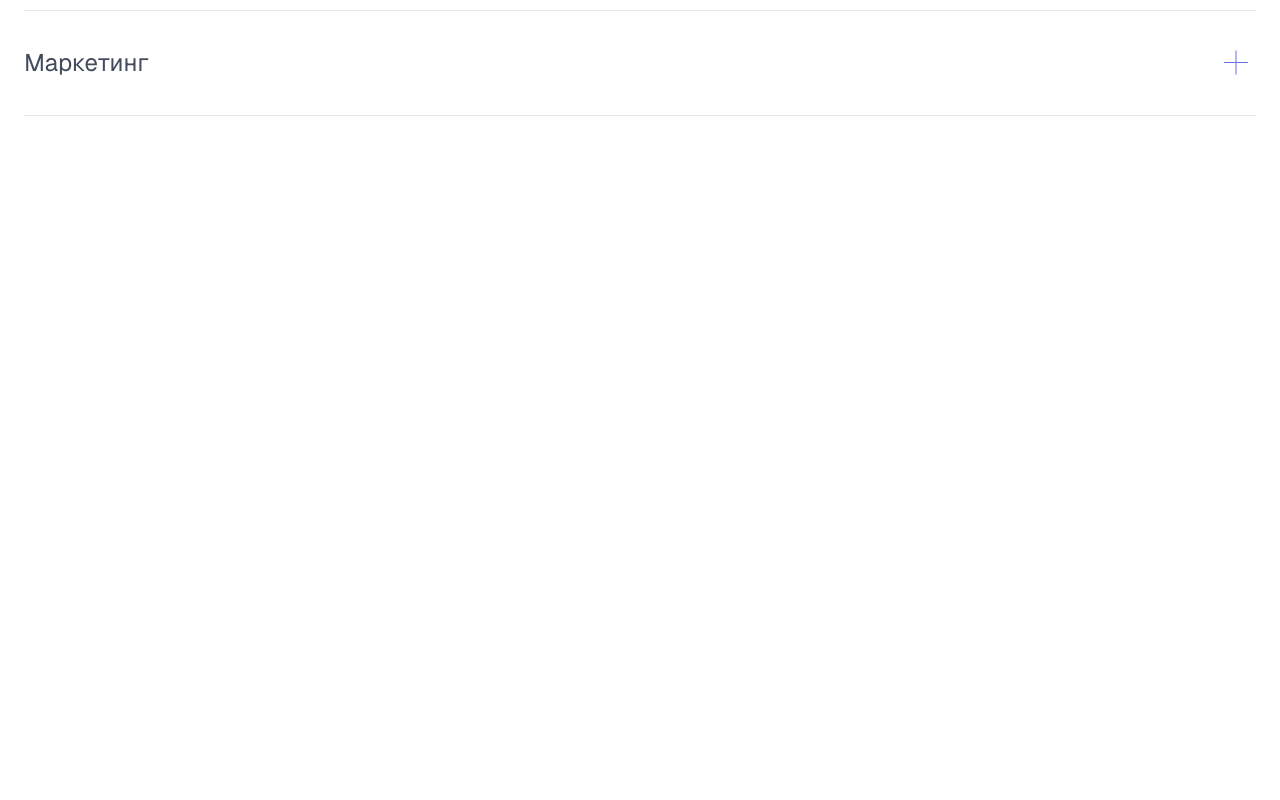
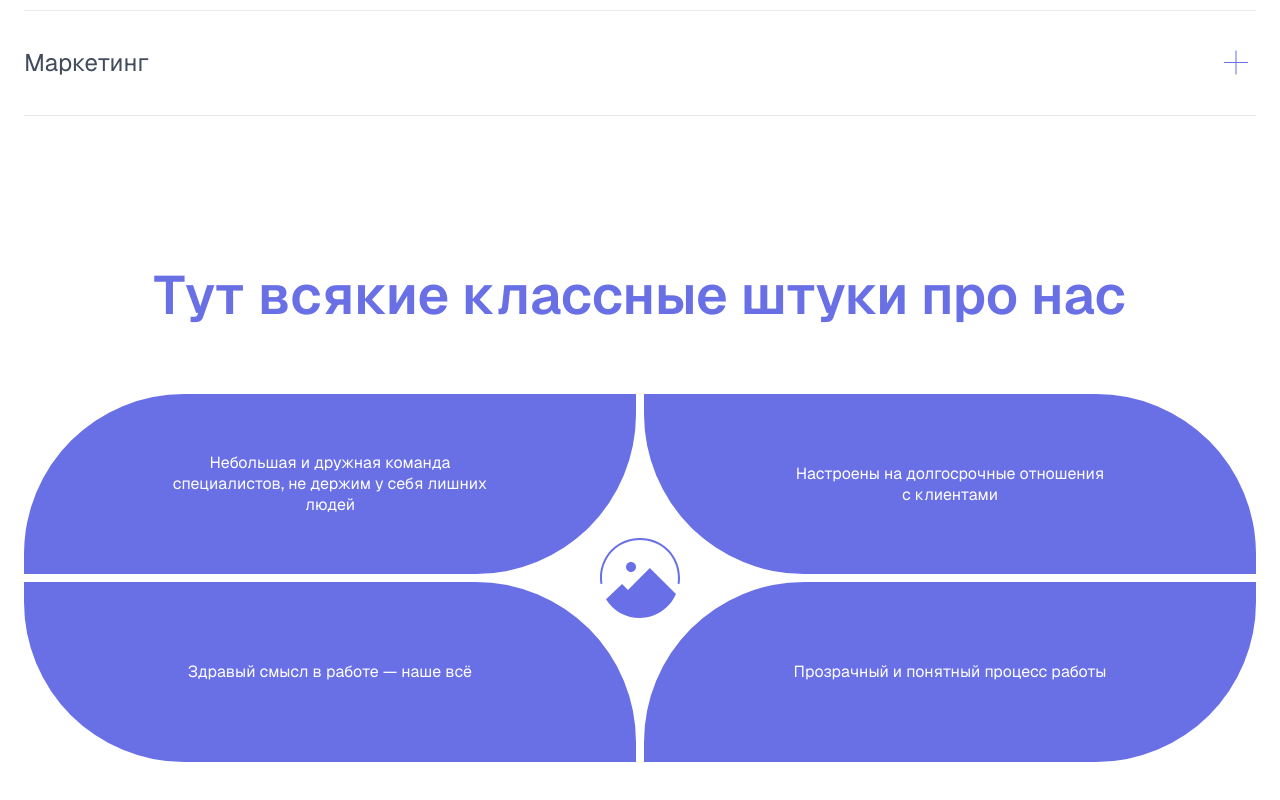
Before and after one commit to MiuraAruchomu/test-task-art-gorka, a Next.js app: page / in a window 1280 px wide. Shown: the part 6073-6873 px from the top of the page. Before the commit the page ends 6333 px from the top, so only its background shows below. Built offline with nearby package versions, Linux system fonts and the light colour scheme.

Commit message:
added about us section

```diff
--- a/src/app/page.tsx
+++ b/src/app/page.tsx
@@ -6,6 +6,7 @@ import {
   LazyOurProjects,
   LazySomeTable,
   LazyWhatWeDo,
+  LazyAboutUs,
 } from '@/components/sections/lazy/LazySections';
 import TestTask from '@/components/sections/testTask/TestTask';
 
@@ -20,6 +21,7 @@ export default function Home() {
       <LazyOurProjects />
       <LazySomeTable />
       <LazyWhatWeDo />
+      <LazyAboutUs />
     </>
   );
 }
--- /dev/null
+++ b/src/components/sections/aboutUs/AboutUs.tsx
@@ -0,0 +1,42 @@
+import styles from './styles/aboutUs.module.scss';
+import { ABOUT_US } from './aboutUs.config';
+import { useState, useEffect } from 'react';
+import { useInView } from 'react-intersection-observer';
+import AboutUsBlock from './Block';
+
+export default function AboutUs() {
+  const [isVisible, setIsVisible] = useState<boolean | null>(null);
+  const { ref, inView } = useInView({
+    triggerOnce: true,
+    rootMargin: '0px 0px -40% 0px',
+  });
+
+  useEffect(() => {
+    if (inView) {
+      setIsVisible(true);
+    }
+  }, [inView]);
+
+  return (
+    <section ref={ref} className={`${styles['about-us']} container`}>
+      <h1
+        className={`${styles['about-us__title']} ${isVisible ? styles.visible : ''}`}
+      >
+        Тут всякие классные штуки про нас
+      </h1>
+      <div
+        className={`${styles['about-us__blocks-list']} ${isVisible ? styles.visible : ''}`}
+      >
+        {ABOUT_US &&
+          ABOUT_US.map((item, index) => (
+            <AboutUsBlock key={index} text={item} />
+          ))}
+        <img
+          src='/svg/mini-logo.svg'
+          alt='mini-logo'
+          className={`${styles['about-us__logo']} ${isVisible ? styles.visible : ''}`}
+        />
+      </div>
+    </section>
+  );
+}
--- /dev/null
+++ b/src/components/sections/aboutUs/Block.tsx
@@ -0,0 +1,9 @@
+import styles from './styles/block.module.scss';
+
+export default function AboutUsBlock({ text }: { text: string }) {
+  return (
+    <div className={styles['about-us-block']}>
+      <span className={styles['about-us-block__inner']}>{text}</span>
+    </div>
+  );
+}
--- /dev/null
+++ b/src/components/sections/aboutUs/aboutUs.config.ts
@@ -0,0 +1,6 @@
+export const ABOUT_US: string[] = [
+  'Небольшая и дружная команда специалистов, не держим у себя лишних людей',
+  'Настроены на долгосрочные отношения с клиентами',
+  'Здравый смысл в работе — наше всё',
+  'Прозрачный и понятный процесс работы',
+];
--- /dev/null
+++ b/src/components/sections/aboutUs/styles/aboutUs.module.scss
@@ -0,0 +1,72 @@
+@use "@/assets/styles/variables.scss" as *;
+@use "@/assets/styles/mixins.scss" as *;
+
+.about-us {
+    display: flex;
+    flex-direction: column;
+    gap: 40px;
+    padding-bottom: 116px;
+
+    @include mediaTablet {
+        gap: 64px;
+        padding-bottom: 144px;
+    }
+
+    &__title {
+        color: $main_purple;
+        font-size: 36px;
+        font-weight: 600;
+        text-align: center;
+        opacity: 0;
+        transform: translateY(205px);
+        transition:
+            opacity 0.3s ease,
+            transform 0.6s ease-in-out 0.6s;
+
+        @include mediaTablet {
+            font-size: 54px;
+        }
+
+        &.visible {
+            opacity: 1;
+            transform: translateY(0);
+        }
+    }
+
+    &__blocks-list {
+        position: relative;
+        display: flex;
+        flex-direction: column;
+        gap: 10px;
+        opacity: 0;
+        transition: opacity 0.6s ease 1.5s;
+
+        @include mediaTablet {
+            flex-direction: row;
+            flex-wrap: wrap;
+            gap: 8px;
+        }
+
+        &.visible {
+            opacity: 1;
+        }
+    }
+
+    &__logo {
+        position: absolute;
+        display: none;
+        left: 50%;
+        top: 50%;
+        transform: translateX(-50%) translateY(-50%);
+        opacity: 0;
+        transition: opacity 0.9s ease 2s;
+
+        @include mediaTablet {
+            display: flex;
+        }
+
+        &.visible {
+            opacity: 1;
+        }
+    }
+}
--- /dev/null
+++ b/src/components/sections/aboutUs/styles/block.module.scss
@@ -0,0 +1,43 @@
+@use "@/assets/styles/variables.scss" as *;
+@use "@/assets/styles/mixins.scss" as *;
+
+.about-us-block {
+    display: flex;
+    justify-content: center;
+    align-items: center;
+    height: 180px;
+    color: $white;
+    background-color: $main_purple;
+    border-radius: 160px;
+
+    @include mediaTablet {
+        width: calc(50% - 4px);
+
+        &:nth-child(1),
+        &:nth-child(4) {
+            border-radius: 160px 0 160px 0;
+        }
+
+        &:nth-child(2),
+        &:nth-child(3) {
+            border-radius: 0 160px 0 160px;
+        }
+    }
+
+    &__inner {
+        width: 220px;
+        text-align: center;
+
+        @include mediaTablet {
+            width: 204px;
+        }
+
+        @include mediaLaptop {
+            width: 320px;
+        }
+
+        @include mediaDesktop {
+            width: 484px;
+        }
+    }
+}
--- a/src/components/sections/lazy/LazySections.tsx
+++ b/src/components/sections/lazy/LazySections.tsx
@@ -36,3 +36,8 @@ export const LazyWhatWeDo = dynamic(
   () => import('@/components/sections/whatWeDo/WhatWeDo'),
   { ssr: false },
 );
+
+export const LazyAboutUs = dynamic(
+  () => import('@/components/sections/aboutUs/AboutUs'),
+  { ssr: false },
+);
```
Also changed, not shown: public/svg/mini-logo.svg (added).
